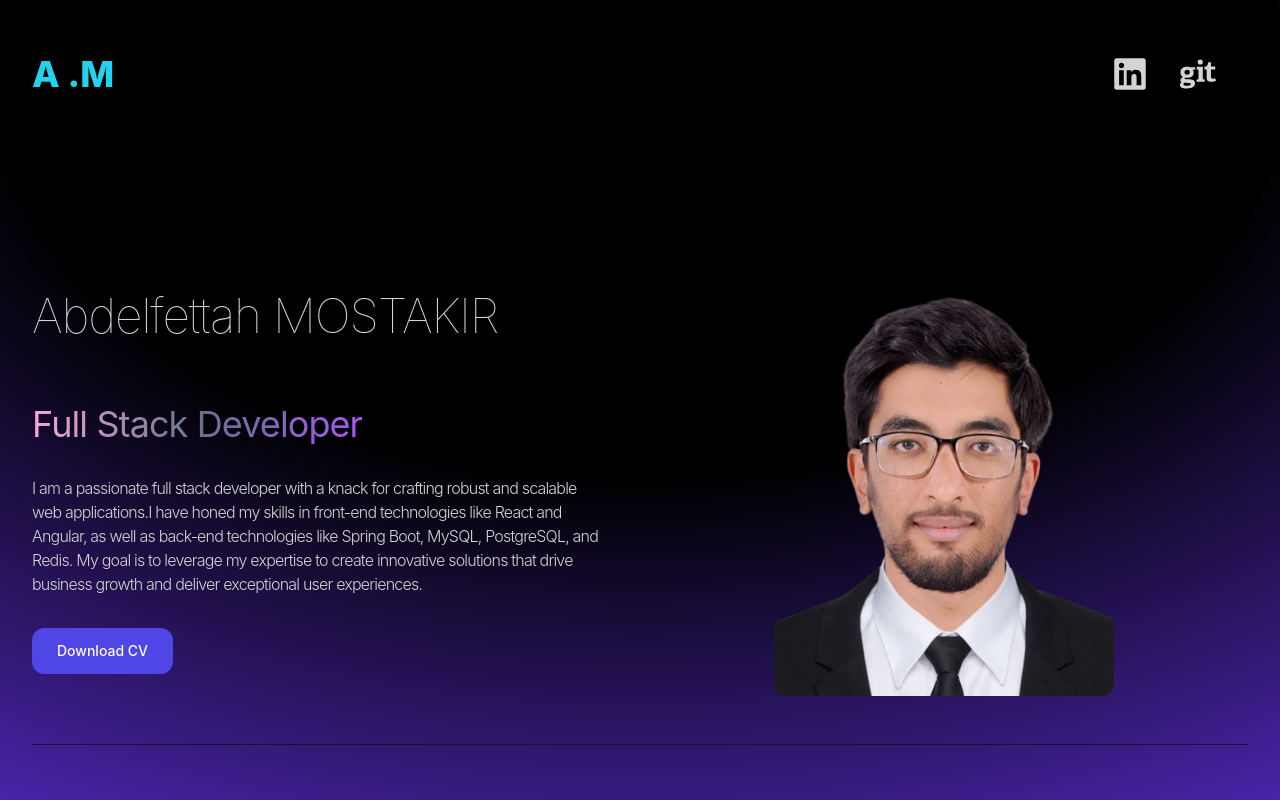
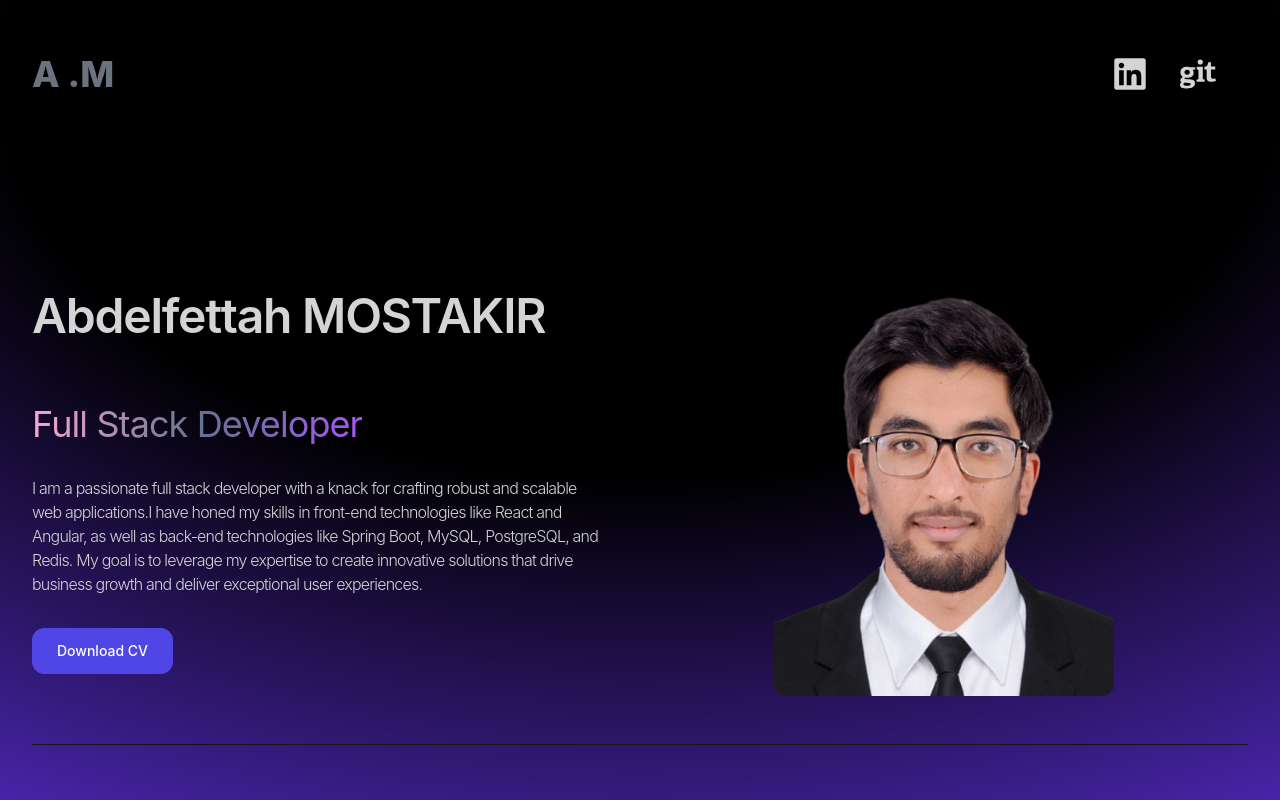
Before and after one commit to Xliight/My-portfolio, a React (Vite) app: page / in a window 1280 px wide. Shown: the top 800 px of the page. Built offline with nearby package versions, Linux system fonts and the light colour scheme; a web font is replaced by a local one.

Commit message:
design updated

```diff
--- a/src/componenets/Hero.jsx
+++ b/src/componenets/Hero.jsx
@@ -15,8 +15,8 @@ const Hero = () => {
                 <div className="flex flex-col items-center lg:items-start" >
                     <motion.h1  variants={container(0)}
                     initial='hidden' animate='visible'
-                    className='pb-16 text-7xl font-thin tracking-tight lg:mt-16
-                       lg:text-5xl  ' >Abdelfettah MOSTAKIR</motion.h1>
+                    className='pb-16 text-7xl  tracking-tight lg:mt-16
+                       lg:text-5xl font-semibold ' >Abdelfettah MOSTAKIR</motion.h1>
                     <motion.span variants={container(0.3)}
                     initial='hidden' animate='visible'
                     className="bg-gradient-to-r from-pink-300 via-slate-500
--- a/src/componenets/Navbar.jsx
+++ b/src/componenets/Navbar.jsx
@@ -15,7 +15,7 @@ const Navbar = () => {
 
       <nav className=" mb-20  flex items-center justify-between py-6 ">
           <div className=" flex flex-shrink-0 items-center ">
-          <h1 className='text-4xl font-extrabold 	 text-cyan-400 cursor-pointer'> A .M</h1>
+          <h1 className='text-4xl font-extrabold 	 text-gray-500 cursor-pointer'> A .M</h1>
           </div>
           <div className='m-8 flex items-center justify-center gap-8 text-4xl'>
               <a href='https://www.linkedin.com/in/abdelfettah-mostakir/' target="_blank"><FaLinkedin/></a>
```
